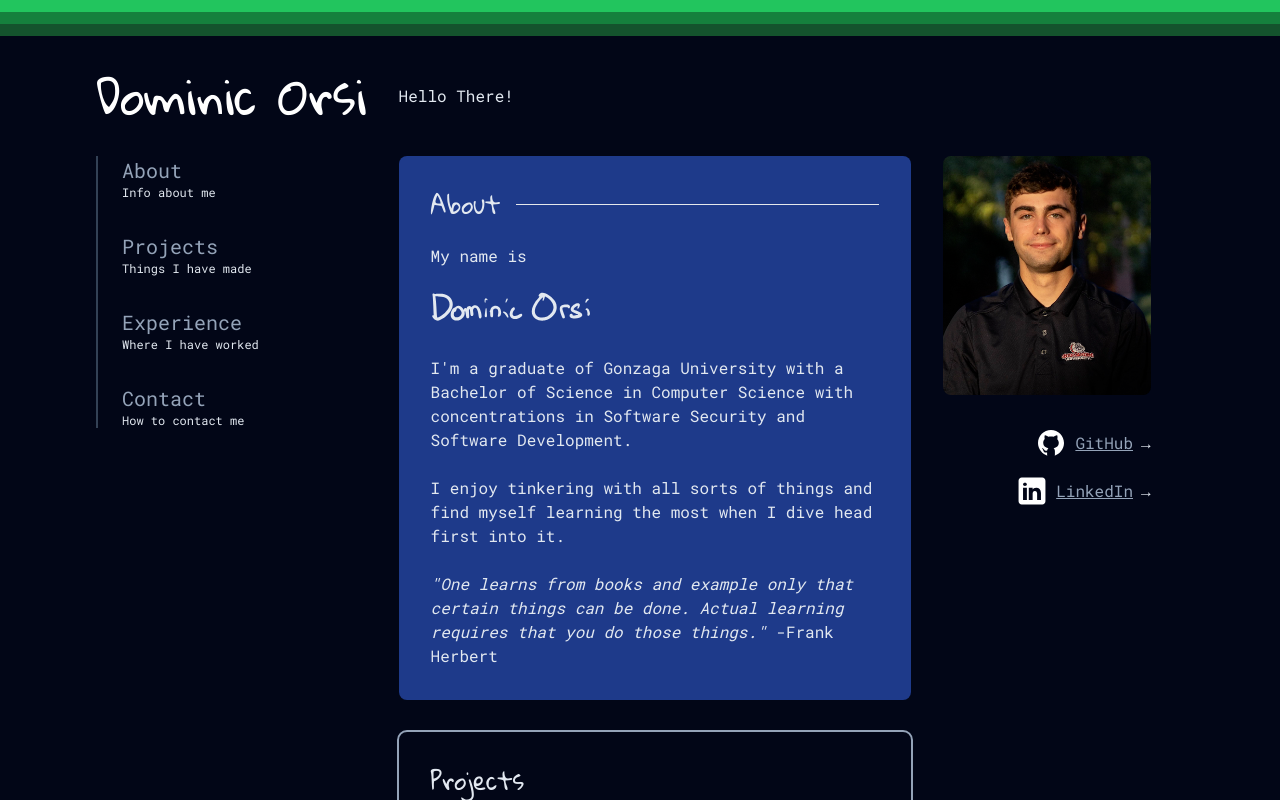
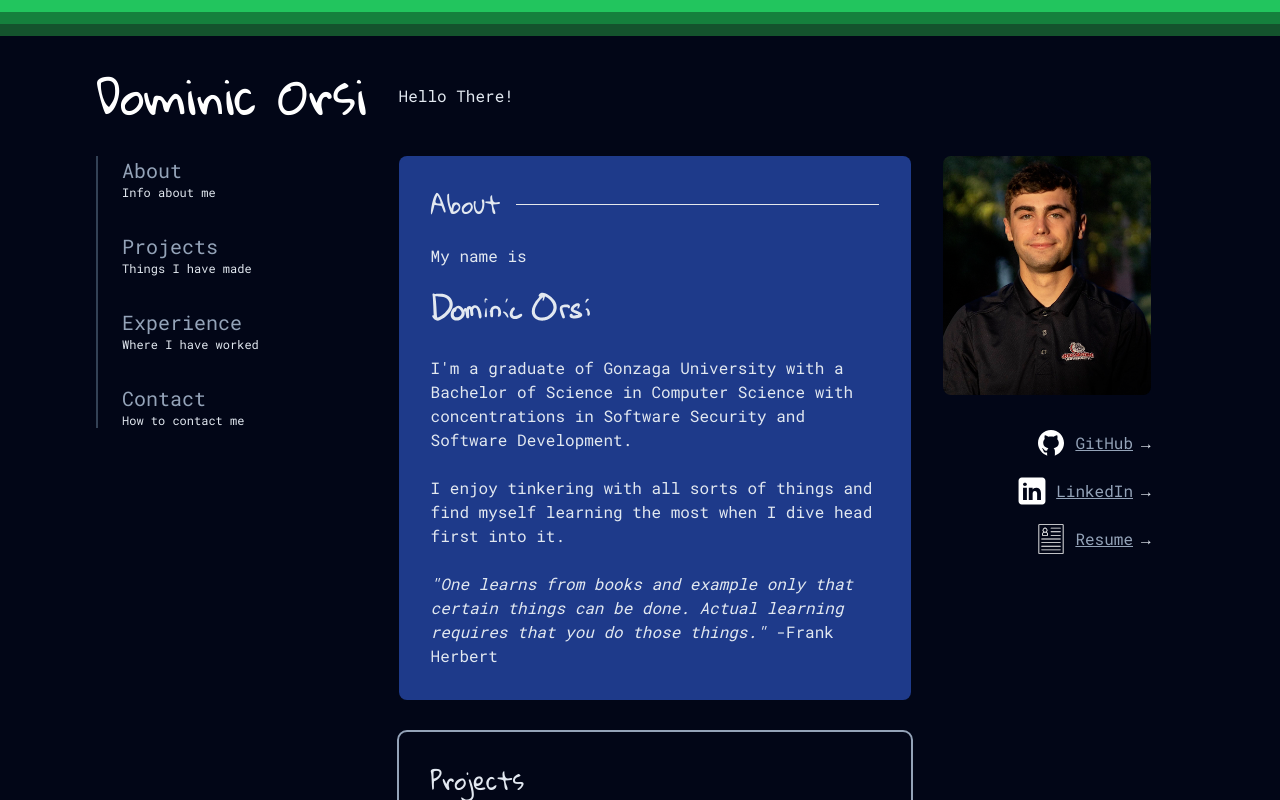
Before and after one commit to DominicOrsi/DominicOrsi.com, a React (Vite) app: page / in a window 1280 px wide. Shown: the top 800 px of the page. Built offline with nearby package versions, Linux system fonts and the light colour scheme.

Commit message:
# 6 Add Resume

```diff
--- a/src/sections/Inline-About.tsx
+++ b/src/sections/Inline-About.tsx
@@ -27,7 +27,13 @@ export default function SideAbout() {
                         </a>
                     </li>
                     <li>
-                        <a className="flex gap-2 items-center justify-center" href="https://www.linkedin.com/in/dominicorsi/" target="_blank"></a>
+                        <a className="flex gap-2 items-center justify-end" href="/assets/resume.pdf" target="_blank">
+                            <svg fill="#FFFFFF" xmlns="http://www.w3.org/2000/svg" viewBox="0 0 128 128" width="32px" height="32px">
+                                <path d="M30.13 51.31h20a1.75 1.75 0 0 0 1.75-1.75v-5.12a11.067 11.067 0 0 0-4.4-8.832 9.977 9.977 0 1 0-14.713 0 11.08 11.08 0 0 0-4.387 8.832v5.12a1.75 1.75 0 0 0 1.75 1.75zm10-28.894a6.477 6.477 0 1 1-6.477 6.477 6.485 6.485 0 0 1 6.473-6.476zM31.88 44.44a7.576 7.576 0 0 1 3.87-6.594 9.857 9.857 0 0 0 8.754 0 7.56 7.56 0 0 1 3.876 6.594v3.37h-16.5z" /><path d="M112.654 4.75H15.346A1.75 1.75 0 0 0 13.6 6.5v115a1.75 1.75 0 0 0 1.75 1.75h97.308a1.75 1.75 0 0 0 1.75-1.75V6.5a1.75 1.75 0 0 0-1.754-1.75zm-1.75 115H17.1V8.25h93.8z" /><path d="M26.346 65.75h75.308a1.75 1.75 0 1 0 0-3.5H26.346a1.75 1.75 0 0 0 0 3.5zM26.346 80.194h75.308a1.75 1.75 0 0 0 0-3.5H26.346a1.75 1.75 0 0 0 0 3.5zM26.346 109.083h75.308a1.75 1.75 0 0 0 0-3.5H26.346a1.75 1.75 0 0 0 0 3.5zM26.346 94.639h75.308a1.75 1.75 0 1 0 0-3.5H26.346a1.75 1.75 0 0 0 0 3.5zM64 22.417h37.654a1.75 1.75 0 0 0 0-3.5H64a1.75 1.75 0 0 0 0 3.5zM64 36.861h37.654a1.75 1.75 0 0 0 0-3.5H64a1.75 1.75 0 0 0 0 3.5zM64 51.306h37.654a1.75 1.75 0 0 0 0-3.5H64a1.75 1.75 0 0 0 0 3.5z" />
+                            </svg>
+                            <span className="hover:decoration-dashed underline text-slate-400 text-md">Resume</span>
+                            →
+                        </a>
                     </li>
                 </ul>
             </div>
--- a/src/sections/Side-About.tsx
+++ b/src/sections/Side-About.tsx
@@ -11,7 +11,7 @@ export default function SideAbout() {
                     <li>
                         <a className="flex gap-2 items-center justify-end" href="https://github.com/dominicorsi/" target="_blank">
                             <svg fill="#FFFFFF" xmlns="http://www.w3.org/2000/svg" viewBox="0 0 64 64" width="32px" height="32px">
-                                <path d="M32 6C17.641 6 6 17.641 6 32c0 12.277 8.512 22.56 19.955 25.286-.592-.141-1.179-.299-1.755-.479V50.85c0 0-.975.325-2.275.325-3.637 0-5.148-3.245-5.525-4.875-.229-.993-.827-1.934-1.469-2.509-.767-.684-1.126-.686-1.131-.92-.01-.491.658-.471.975-.471 1.625 0 2.857 1.729 3.429 2.623 1.417 2.207 2.938 2.577 3.721 2.577.975 0 1.817-.146 2.397-.426.268-1.888 1.108-3.57 2.478-4.774-6.097-1.219-10.4-4.716-10.4-10.4 0-2.928 1.175-5.619 3.133-7.792C19.333 23.641 19 22.494 19 20.625c0-1.235.086-2.751.65-4.225 0 0 3.708.026 7.205 3.338C28.469 19.268 30.196 19 32 19s3.531.268 5.145.738c3.497-3.312 7.205-3.338 7.205-3.338.567 1.474.65 2.99.65 4.225 0 2.015-.268 3.19-.432 3.697C46.466 26.475 47.6 29.124 47.6 32c0 5.684-4.303 9.181-10.4 10.4 1.628 1.43 2.6 3.513 2.6 5.85v8.557c-.576.181-1.162.338-1.755.479C49.488 54.56 58 44.277 58 32 58 17.641 46.359 6 32 6zM33.813 57.93C33.214 57.972 32.61 58 32 58 32.61 58 33.213 57.971 33.813 57.93zM37.786 57.346c-1.164.265-2.357.451-3.575.554C35.429 57.797 36.622 57.61 37.786 57.346zM32 58c-.61 0-1.214-.028-1.813-.07C30.787 57.971 31.39 58 32 58zM29.788 57.9c-1.217-.103-2.411-.289-3.574-.554C27.378 57.61 28.571 57.797 29.788 57.9z" />
+                                <path fill="#FFFFFF" d="M32 6C17.641 6 6 17.641 6 32c0 12.277 8.512 22.56 19.955 25.286-.592-.141-1.179-.299-1.755-.479V50.85c0 0-.975.325-2.275.325-3.637 0-5.148-3.245-5.525-4.875-.229-.993-.827-1.934-1.469-2.509-.767-.684-1.126-.686-1.131-.92-.01-.491.658-.471.975-.471 1.625 0 2.857 1.729 3.429 2.623 1.417 2.207 2.938 2.577 3.721 2.577.975 0 1.817-.146 2.397-.426.268-1.888 1.108-3.57 2.478-4.774-6.097-1.219-10.4-4.716-10.4-10.4 0-2.928 1.175-5.619 3.133-7.792C19.333 23.641 19 22.494 19 20.625c0-1.235.086-2.751.65-4.225 0 0 3.708.026 7.205 3.338C28.469 19.268 30.196 19 32 19s3.531.268 5.145.738c3.497-3.312 7.205-3.338 7.205-3.338.567 1.474.65 2.99.65 4.225 0 2.015-.268 3.19-.432 3.697C46.466 26.475 47.6 29.124 47.6 32c0 5.684-4.303 9.181-10.4 10.4 1.628 1.43 2.6 3.513 2.6 5.85v8.557c-.576.181-1.162.338-1.755.479C49.488 54.56 58 44.277 58 32 58 17.641 46.359 6 32 6zM33.813 57.93C33.214 57.972 32.61 58 32 58 32.61 58 33.213 57.971 33.813 57.93zM37.786 57.346c-1.164.265-2.357.451-3.575.554C35.429 57.797 36.622 57.61 37.786 57.346zM32 58c-.61 0-1.214-.028-1.813-.07C30.787 57.971 31.39 58 32 58zM29.788 57.9c-1.217-.103-2.411-.289-3.574-.554C27.378 57.61 28.571 57.797 29.788 57.9z" />
                             </svg>
                             <span className="hover:decoration-dashed underline text-slate-400 text-md">GitHub</span>
                             →
@@ -27,7 +27,13 @@ export default function SideAbout() {
                         </a>
                     </li>
                     <li>
-                        <a className="flex gap-2 items-center justify-center" href="https://www.linkedin.com/in/dominicorsi/" target="_blank"></a>
+                        <a className="flex gap-2 items-center justify-end" href="/assets/resume.pdf" target="_blank">
+                            <svg fill="#FFFFFF" xmlns="http://www.w3.org/2000/svg" viewBox="0 0 128 128" width="32px" height="32px">
+                                <path d="M30.13 51.31h20a1.75 1.75 0 0 0 1.75-1.75v-5.12a11.067 11.067 0 0 0-4.4-8.832 9.977 9.977 0 1 0-14.713 0 11.08 11.08 0 0 0-4.387 8.832v5.12a1.75 1.75 0 0 0 1.75 1.75zm10-28.894a6.477 6.477 0 1 1-6.477 6.477 6.485 6.485 0 0 1 6.473-6.476zM31.88 44.44a7.576 7.576 0 0 1 3.87-6.594 9.857 9.857 0 0 0 8.754 0 7.56 7.56 0 0 1 3.876 6.594v3.37h-16.5z" /><path d="M112.654 4.75H15.346A1.75 1.75 0 0 0 13.6 6.5v115a1.75 1.75 0 0 0 1.75 1.75h97.308a1.75 1.75 0 0 0 1.75-1.75V6.5a1.75 1.75 0 0 0-1.754-1.75zm-1.75 115H17.1V8.25h93.8z" /><path d="M26.346 65.75h75.308a1.75 1.75 0 1 0 0-3.5H26.346a1.75 1.75 0 0 0 0 3.5zM26.346 80.194h75.308a1.75 1.75 0 0 0 0-3.5H26.346a1.75 1.75 0 0 0 0 3.5zM26.346 109.083h75.308a1.75 1.75 0 0 0 0-3.5H26.346a1.75 1.75 0 0 0 0 3.5zM26.346 94.639h75.308a1.75 1.75 0 1 0 0-3.5H26.346a1.75 1.75 0 0 0 0 3.5zM64 22.417h37.654a1.75 1.75 0 0 0 0-3.5H64a1.75 1.75 0 0 0 0 3.5zM64 36.861h37.654a1.75 1.75 0 0 0 0-3.5H64a1.75 1.75 0 0 0 0 3.5zM64 51.306h37.654a1.75 1.75 0 0 0 0-3.5H64a1.75 1.75 0 0 0 0 3.5z" />
+                            </svg>
+                            <span className="hover:decoration-dashed underline text-slate-400 text-md">Resume</span>
+                            →
+                        </a>
                     </li>
                 </ul>
             </div>
```
Also changed, not shown: 1 other file (tests, documents, lock files or other folders).
